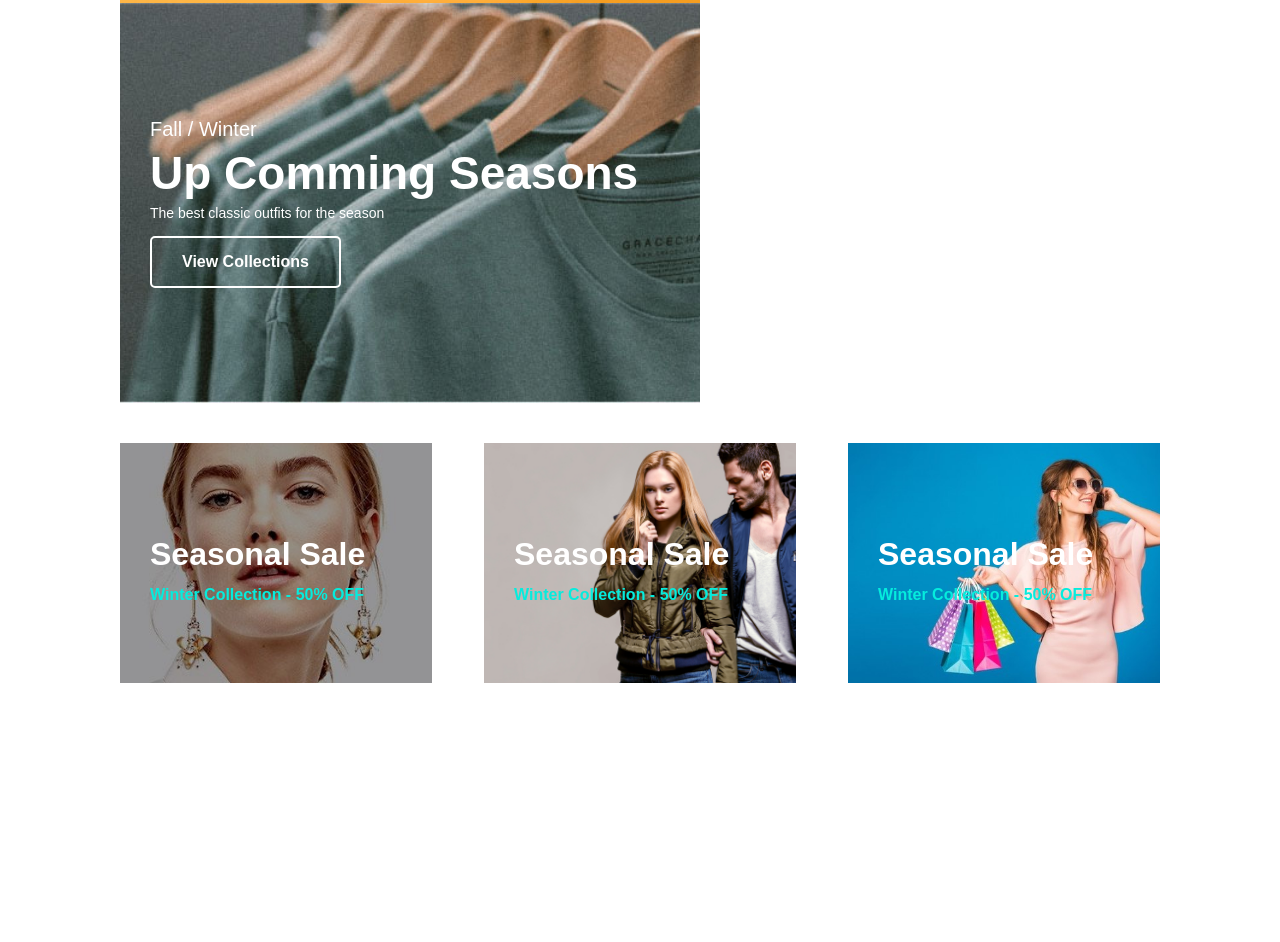
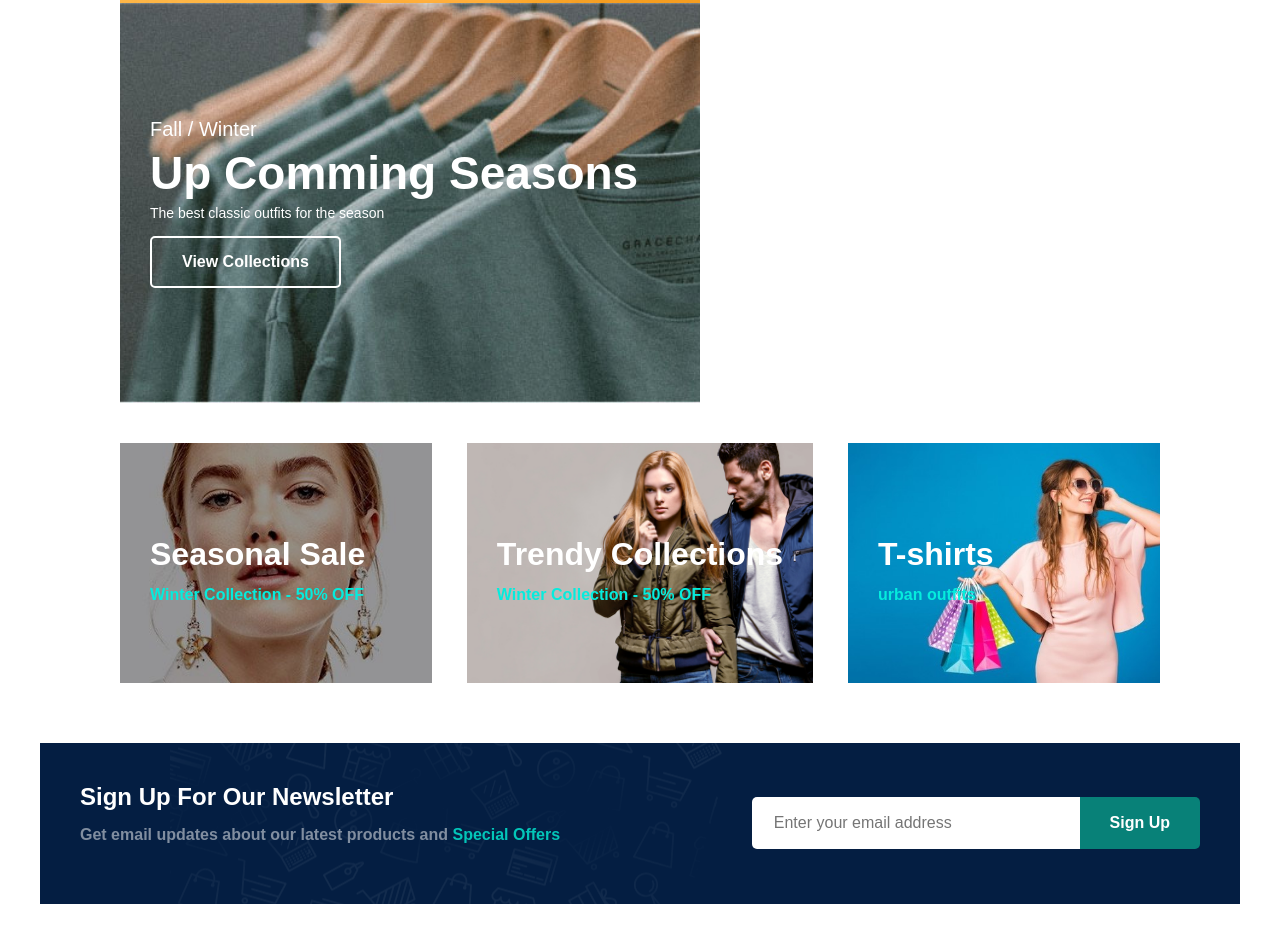
Before and after one commit to titsaa/cara-store, a plain HTML site: page index.html in a window 1280 px wide. Shown: the part 5411-6353 px from the top of the page. Before the commit the page ends 6114 px from the top, so only its background shows below. Drawn offline with Linux system fonts and the light colour scheme.

Commit message:
made changes to banner card section and added newsletter section

```diff
--- a/index.html
+++ b/index.html
@@ -368,7 +368,6 @@
             <span>The best classic outfits for the season</span>
             <button class="sm-banner-btn2">View Collections</button>
         </div>
-
       </section>
 
       <!-- BANNER CARDS SECTION -->
@@ -378,14 +377,26 @@
             <h3> Winter Collection - 50% OFF</h3>
         </div>
         <div class="banner-box banner-box3">
-            <h2>Seasonal Sale</h2>
+            <h2>Trendy Collections</h2>
             <h3> Winter Collection - 50% OFF</h3>
         </div>
         <div class="banner-box banner-box4">
-            <h2>Seasonal Sale</h2>
-            <h3> Winter Collection - 50% OFF</h3>
+            <h2>T-shirts</h2>
+            <h3> urban outfits</h3>
         </div>
        </sectiion>
+
+       <!-- NEWSLETTER SECTION -->
+       <section id="newsletter" class="section-p1 section-m1">
+    <div class="newstext">
+        <h4>Sign Up For Our Newsletter</h4>
+        <p>Get email updates about our latest products and <span>Special Offers</span></p>
+    </div>
+    <div class="form">
+        <input type="text" placeholder="Enter your email address">
+        <button class="normal">Sign Up</button>
+    </div>
+       </section>
 
 
 
--- a/style.css
+++ b/style.css
@@ -472,5 +472,61 @@ body {
     color: #05ecdd;
     font-size: 1rem;
     font-weight: 800;
+}
+
+/* NEWSLETTER SECTION */
+
+#newsletter {
+    display: flex;
+    align-items: center;
+    justify-content: space-between;
+    flex-wrap: wrap;
+    background-image: url("img/banner/b14.png");
+    background-repeat: no-repeat;
+    background-position: 20% 30%;
+    background-color: #041e42;
+}
+
+#newsletter h4 {
+    color: #fff;
+    font-size: 1.5rem;
+    font-weight: 700;
+}
+#newsletter p {
+    color: #818ea0;
+    font-size: 1rem;
+    font-weight: 600;
+}
+#newsletter p span {
+    color: #03c6b9;
+}
+
+#newsletter input {
+    height: 3.2rem;
+    width: 100%;
+    font-size: 1rem;
+    padding: 0 1.3rem;
+    border: 1px solid transparent;
+    border-radius: 5px;
+    outline: none;
+    border-top-right-radius: 0;
+    border-bottom-right-radius: 0;
 
 }
+
+#newsletter button {
+    background-color: #088178;
+    color: white;
+    white-space: nowrap;
+    border-top-left-radius: 0;
+    border-bottom-left-radius: 0;
+}
+
+#newsletter button:hover {
+    background-color: #036861;
+}
+
+#newsletter .form {
+    display: flex;
+    width: 40%;
+}
```
Also changed, not shown: 1 other file.
